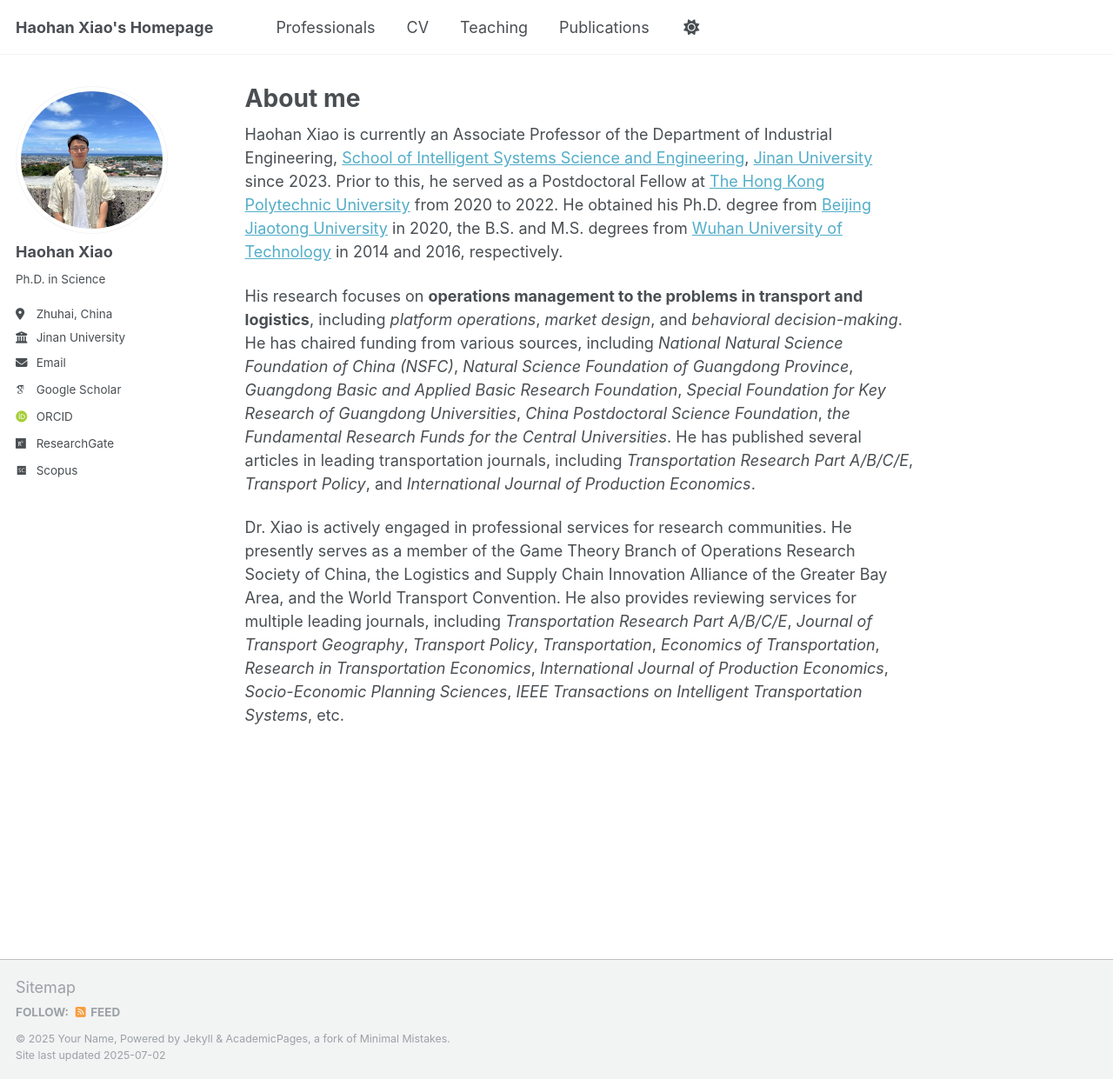
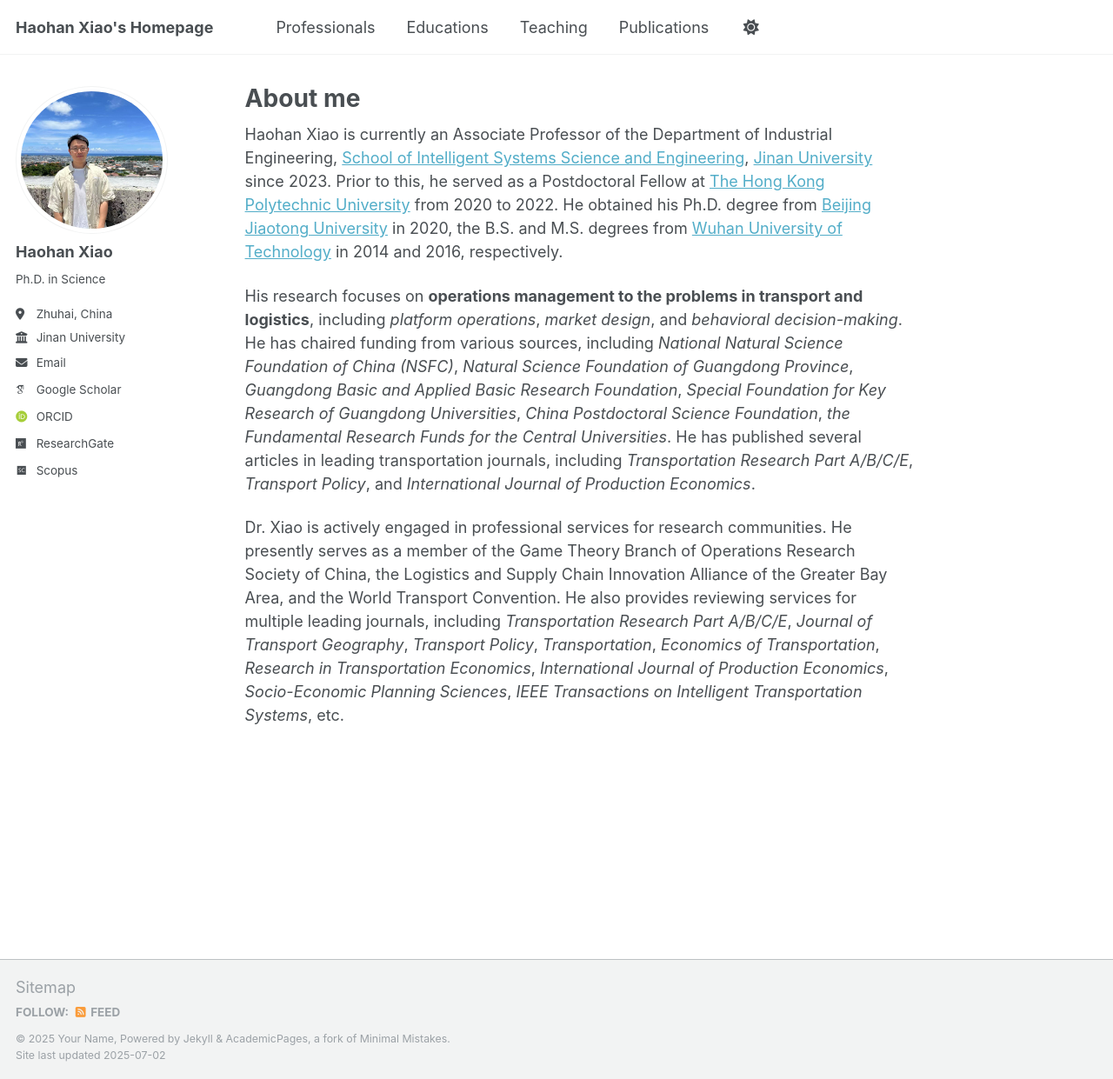
Before and after one commit to haohanxiao1/haohanxiao1.github.io, a Jekyll site: the page built from _pages/about.md, in a window 1280 px wide and 1241 px high. Shown: the whole window at 87% size. Built offline with Jekyll 4.4.1, drawn with Linux system fonts in a browser that asks for light colours; some web fonts are replaced; a script that is not in the unit is left out.

Commit message:
Update navigation.yml

```diff
--- a/_data/navigation.yml
+++ b/_data/navigation.yml
@@ -12,8 +12,11 @@ main:
   - title: "Professionals"
     url: /professionals/
 
-  - title: "CV"
-    url: /cv/
+  - title: "Educations"
+    url: /educations/
+
+  #- title: "CV"
+  # url: /cv/
 
   - title: "Teaching"
     url: /teaching/
```
